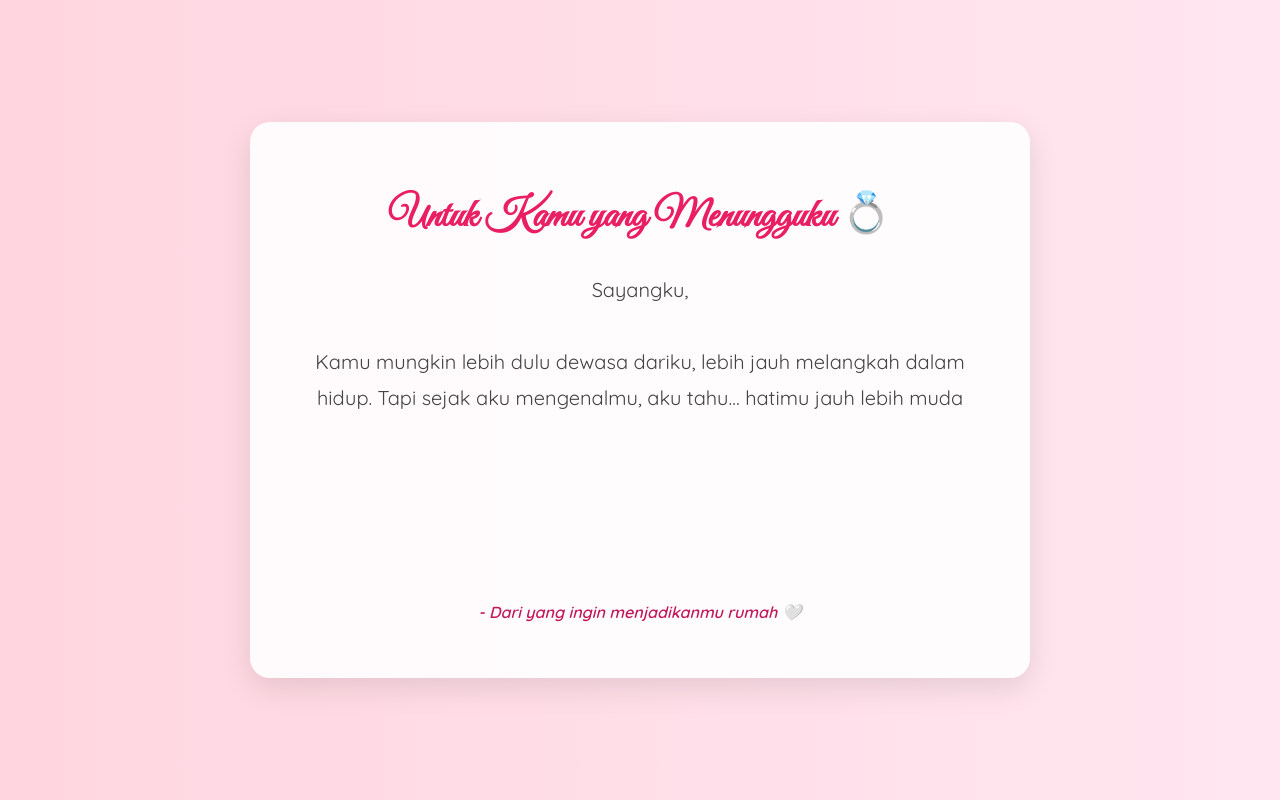
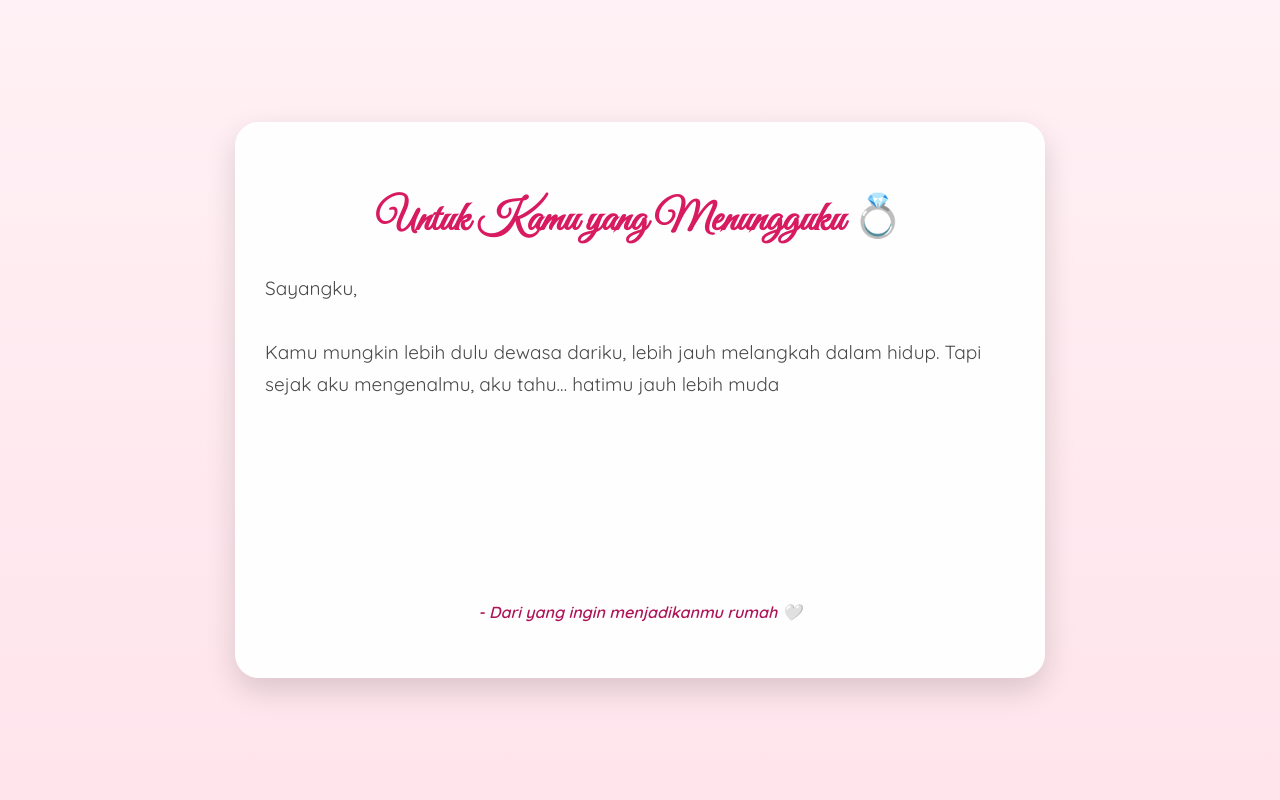
Before and after one commit to faizirrohman/message, a plain HTML site: page index.html in a window 1280 px wide. Drawn offline with Linux system fonts and the light colour scheme.

Commit message:
Update styles.css

```diff
--- a/styles.css
+++ b/styles.css
@@ -1,37 +1,51 @@
 body {
   margin: 0;
   padding: 0;
-  background: linear-gradient(to right, #ffd6e0, #ffe6f0);
+  background: linear-gradient(to bottom, #fff1f5, #ffe4ec);
   font-family: 'Quicksand', sans-serif;
-  height: 100vh;
   display: flex;
   justify-content: center;
   align-items: center;
+  min-height: 100vh;
   text-align: center;
+  color: #4a4a4a;
+  overflow-x: hidden;
 }
+
 .container {
-  max-width: 700px;
-  padding: 40px;
-  background-color: rgba(255, 255, 255, 0.9);
-  border-radius: 20px;
-  box-shadow: 0 10px 30px rgba(0, 0, 0, 0.1);
+  background-color: rgba(255, 255, 255, 0.95);
+  padding: 40px 30px;
+  max-width: 750px;
+  border-radius: 24px;
+  box-shadow: 0 12px 30px rgba(0, 0, 0, 0.15);
+  animation: fadeIn 1.2s ease-in-out;
 }
+
+@keyframes fadeIn {
+  from { opacity: 0; transform: translateY(20px); }
+  to { opacity: 1; transform: translateY(0); }
+}
+
 h1 {
   font-family: 'Great Vibes', cursive;
-  font-size: 40px;
-  color: #e91e63;
-  margin-bottom: 30px;
+  font-size: 42px;
+  color: #d81b60;
+  margin-bottom: 25px;
 }
+
 .message {
-  font-size: 20px;
-  line-height: 1.8;
-  color: #444;
+  font-size: 19px;
+  line-height: 1.7;
+  white-space: pre-wrap;
+  text-align: left;
   min-height: 300px;
-  white-space: pre-wrap;
+  animation: fadeIn 1.5s ease-in;
 }
+
 .signature {
   margin-top: 30px;
   font-style: italic;
-  color: #c2185b;
   font-weight: bold;
+  color: #ad1457;
+  font-size: 16px;
 }
```
